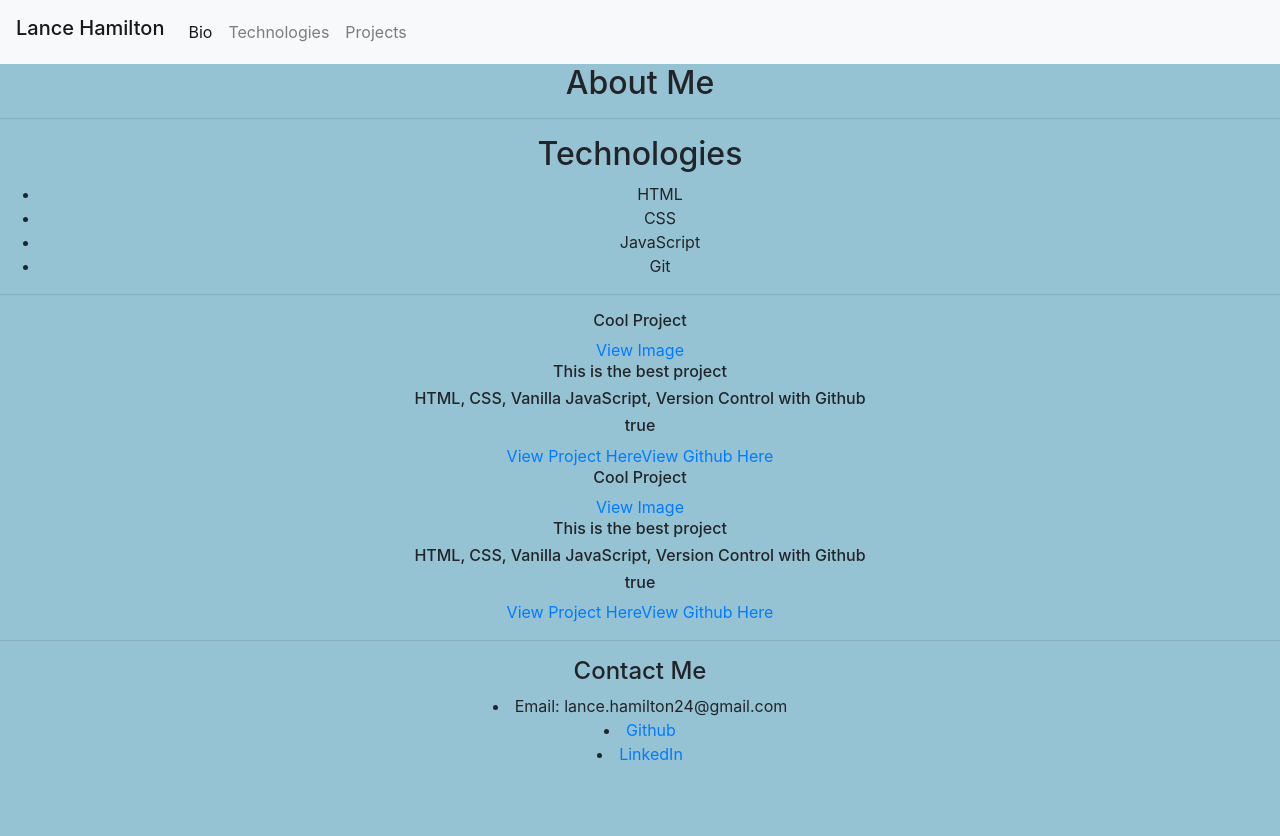
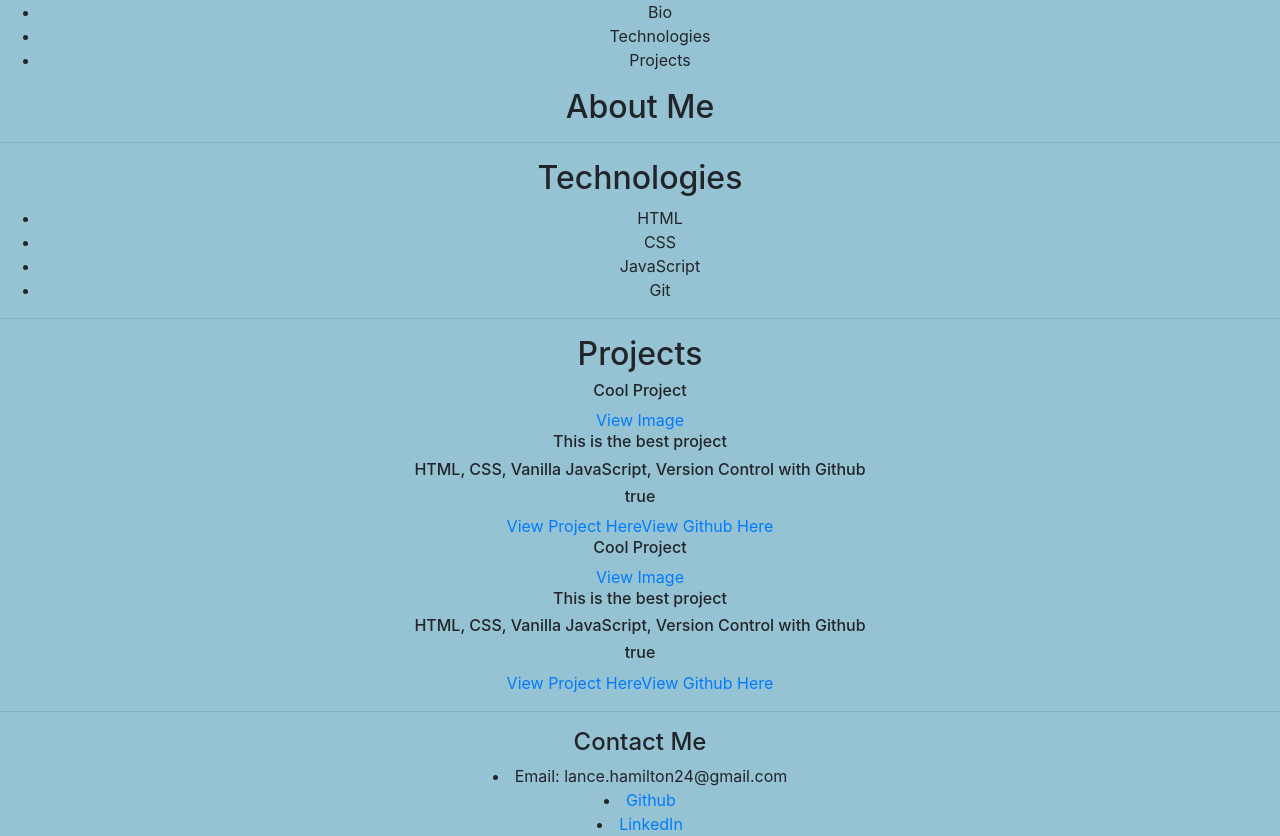
Before and after one commit to lancehamilton24/personal-bio-site, a plain HTML site: page index.html in a window 1280 px wide. Before the commit the page ends 800 px from the top, so only its background shows below. Drawn offline with nearby package versions, Linux system fonts and the light colour scheme.

Commit message:
added click event listeners to navbar

```diff
--- a/index.html
+++ b/index.html
@@ -11,18 +11,13 @@
 
 <body>
   <!-- Navigation -->
-  <nav class="navbar navbar-expand-lg navbar-light bg-light">
-    <h1 class="navbar-brand" href="#">Lance Hamilton</h1>
-    <button class="navbar-toggler" type="button" data-toggle="collapse" data-target="#navbarNavAltMarkup" aria-controls="navbarNavAltMarkup" aria-expanded="false" aria-label="Toggle navigation">
-      <span class="navbar-toggler-icon"></span>
-    </button>
-    <div class="collapse navbar-collapse" id="navbarNavAltMarkup">
-      <div class="navbar-nav">
-        <a class="nav-item nav-link active" href="#">Bio<span class="sr-only">(current)</span></a>
-        <a class="nav-item nav-link" href="#">Technologies</a>
-        <a class="nav-item nav-link" href="#">Projects</a>
-      </div>
-    </div>
+  <nav>
+    <!-- TODO: Insert some sort of H1-H6 with your name here -->
+    <ul id="navLinks">
+      <li><a id="navToBio">Bio</a></li>
+      <li><a id="navToTechnologies">Technologies</a></li>
+      <li><a id="navToProjects">Projects</a></li>
+    </ul>
   </nav>
   <!-- End Navigation -->
 
@@ -44,7 +39,10 @@
     <!-- TODO: Start an UL of all of the tools and technologies you've started learning so far. (You'll beef this page up later). -->
   </div>
   <hr>
+  <h2>Projects</h2>
   <div class="fullPage" id="projectsPage"></div>
+
+
   <!-- End Primary View -->
 
   <!-- Footer -->
--- a/projects.js
+++ b/projects.js
@@ -24,11 +24,6 @@ let projectsPage = {
         ],
     };
 
-
-
-
-
-
 const writeToDom = (stringToPrint, divId) => {
     const selectedDiv = document.getElementById(divId);
     selectedDiv.innerHTML = stringToPrint;
@@ -51,5 +46,17 @@ const createProjectCards = () => {
     writeToDom(newString, "projectsPage")
 };
 
+document.getElementById('navToBio').addEventListener("click", (e) => {
+    e.preventDefault();
+    console.log("clicked");
+  });
+document.getElementById('navToTechnologies').addEventListener("click", (e) => {
+    e.preventDefault();
+    console.log("clicked");
+  });
+document.getElementById('navToProjects').addEventListener("click", (e) => {
+    e.preventDefault();
+    console.log("clicked");
+  });
 
 createProjectCards();
```
